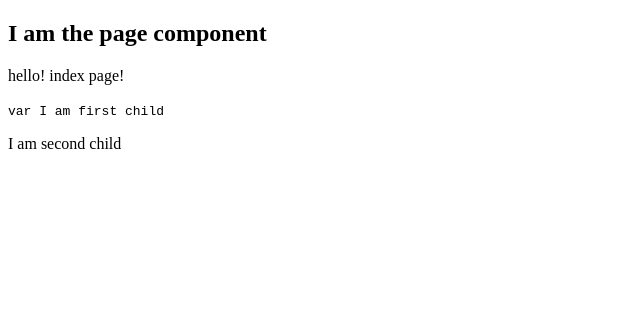
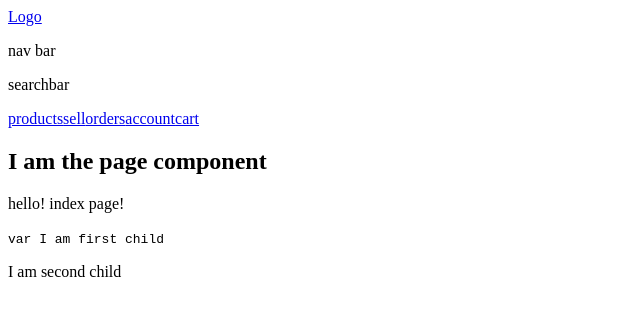
Before and after one commit to fintonius/gig-tent, a Next.js app in the folder frontend/: page / in a window 1280 px wide. Shown: the top 316 px of the page, without its empty margins (0-640 px from the left). Built offline with nearby package versions, Linux system fonts and the light colour scheme.

Commit message:
tutorial 5 implemented. Not sure if we need to begin deviating on our own path here yet, but all working as expected

```diff
--- /dev/null
+++ b/frontend/components/Header.js
@@ -0,0 +1,17 @@
+import Link from 'next/link';
+import Nav from './Nav';
+
+export default function Header() {
+  return (
+    <header>
+      <div className="bar">
+        <Link href="/">Logo</Link>
+        <p>nav bar</p>
+      </div>
+      <div className="sub-bar">
+        <p>searchbar</p>
+      </div>
+      <Nav />
+    </header>
+  );
+}
--- /dev/null
+++ b/frontend/components/Nav.js
@@ -0,0 +1,13 @@
+import Link from 'next/link';
+
+export default function Nav() {
+  return (
+    <nav>
+      <Link href="/products">products</Link>
+      <Link href="/sell">sell</Link>
+      <Link href="/orders">orders</Link>
+      <Link href="/account">account</Link>
+      <Link href="/cart">cart</Link>
+    </nav>
+  );
+}
--- a/frontend/components/Page.js
+++ b/frontend/components/Page.js
@@ -1,8 +1,10 @@
 import PropTypes from 'prop-types';
+import Header from './Header';
 
 export default function Page({ children }) {
   return (
     <div>
+      <Header />
       <h2>I am the page component</h2>
       {children}
     </div>
--- a/frontend/pages/index.js
+++ b/frontend/pages/index.js
@@ -1,5 +1,3 @@
-import Page from '../components/Page';
-
 export default function IndexPage() {
   return (
     <>
```
